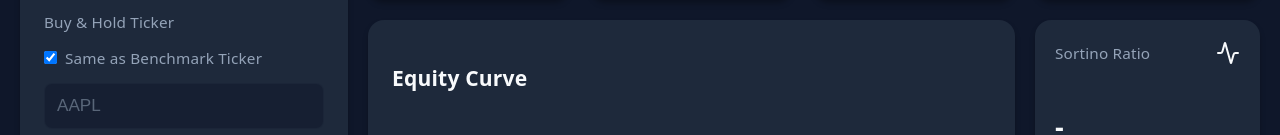
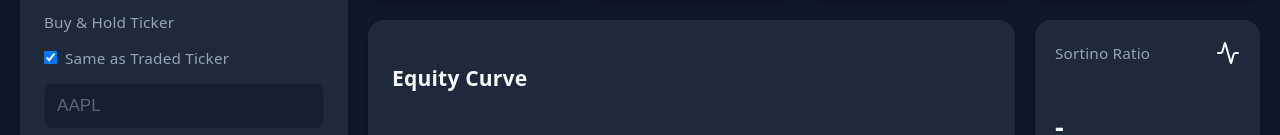
Before and after one commit to Mika-Tamas/trading-backtest, a React (Vite) app in the folder frontend/: page / in a window 1280 px wide. Shown: the part 250-385 px from the top of the page. Built offline with nearby package versions, Linux system fonts and the light colour scheme.

Commit message:
Fixed ambiguous label and variable name

```diff
--- a/frontend/src/App.tsx
+++ b/frontend/src/App.tsx
@@ -8,7 +8,7 @@ import './App.css';
 
 export default function App() {
   const [ticker, setTicker] = useState<string>('AAPL');
-  const [sameAsBenchmark, setSameAsBenchmark] = useState<boolean>(true);
+  const [sameAsTraded, setSameAsTraded] = useState<boolean>(true);
   const [benchmarkTicker, setBenchmarkTicker] = useState<string>('AAPL');
   const [startDate, setStartDate] = useState<string>('2022-01-01');
   const [endDate, setEndDate] = useState<string>('2023-01-01');
@@ -97,8 +97,8 @@ export default function App() {
         <SidebarConfig
           ticker={ticker}
           setTicker={setTicker}
-          sameAsBenchmark={sameAsBenchmark}
-          setSameAsBenchmark={setSameAsBenchmark}
+          sameAsTraded={sameAsTraded}
+          setSameAsTraded={setSameAsTraded}
           benchmarkTicker={benchmarkTicker}
           setBenchmarkTicker={setBenchmarkTicker}
           startDate={startDate}
--- a/frontend/src/components/SidebarConfig/SidebarConfig.tsx
+++ b/frontend/src/components/SidebarConfig/SidebarConfig.tsx
@@ -4,8 +4,8 @@ import styles from './SidebarConfig.module.css';
 interface SidebarConfigProps {
     ticker: string;
     setTicker: (val: string) => void;
-    sameAsBenchmark: boolean;
-    setSameAsBenchmark: (val: boolean) => void;
+    sameAsTraded: boolean;
+    setSameAsTraded: (val: boolean) => void;
     benchmarkTicker: string;
     setBenchmarkTicker: (val: string) => void;
     startDate: string;
@@ -27,8 +27,8 @@ interface SidebarConfigProps {
 export default function SidebarConfig({
     ticker,
     setTicker,
-    sameAsBenchmark,
-    setSameAsBenchmark,
+    sameAsTraded,
+    setSameAsTraded,
     benchmarkTicker,
     setBenchmarkTicker,
     startDate,
@@ -66,16 +66,16 @@ export default function SidebarConfig({
                         <input
                             id="sameAsBenchmark"
                             type="checkbox"
-                            checked={sameAsBenchmark}
-                            onChange={(e) => setSameAsBenchmark(e.target.checked)}
+                            checked={sameAsTraded}
+                            onChange={(e) => setSameAsTraded(e.target.checked)}
                         />
-                        <label htmlFor="sameAsBenchmark">Same as Benchmark Ticker</label>
+                        <label htmlFor="sameAsBenchmark">Same as Traded Ticker</label>
                     </div>
                     <input
                         id="benchmarkTicker"
                         type="text"
-                        value={sameAsBenchmark ? ticker : benchmarkTicker}
-                        disabled={sameAsBenchmark}
+                        value={setSameAsTraded ? ticker : benchmarkTicker}
+                        disabled={sameAsTraded}
                         onChange={(e) => setBenchmarkTicker(e.target.value.toUpperCase())}
                     />
                 </div>
```
